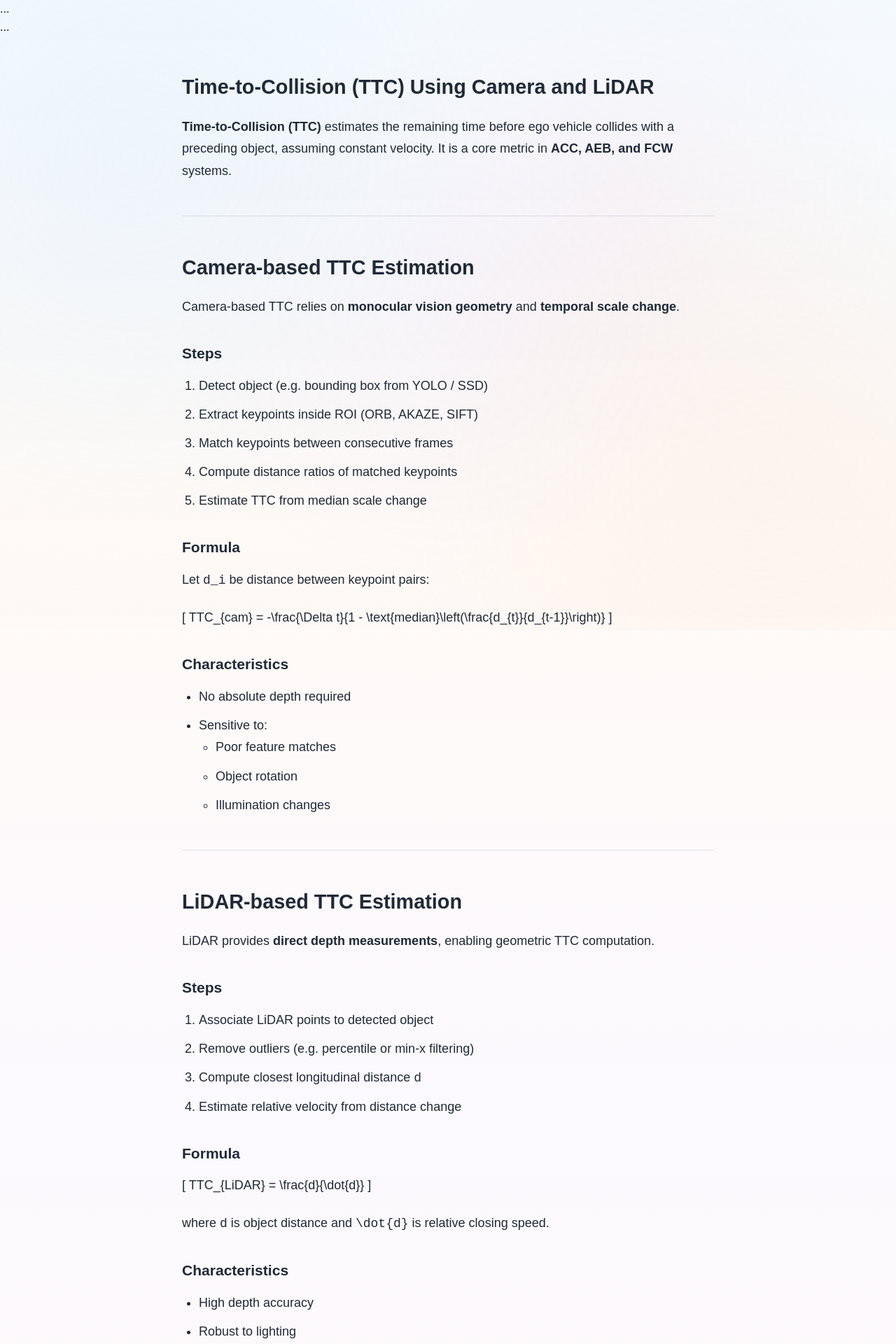
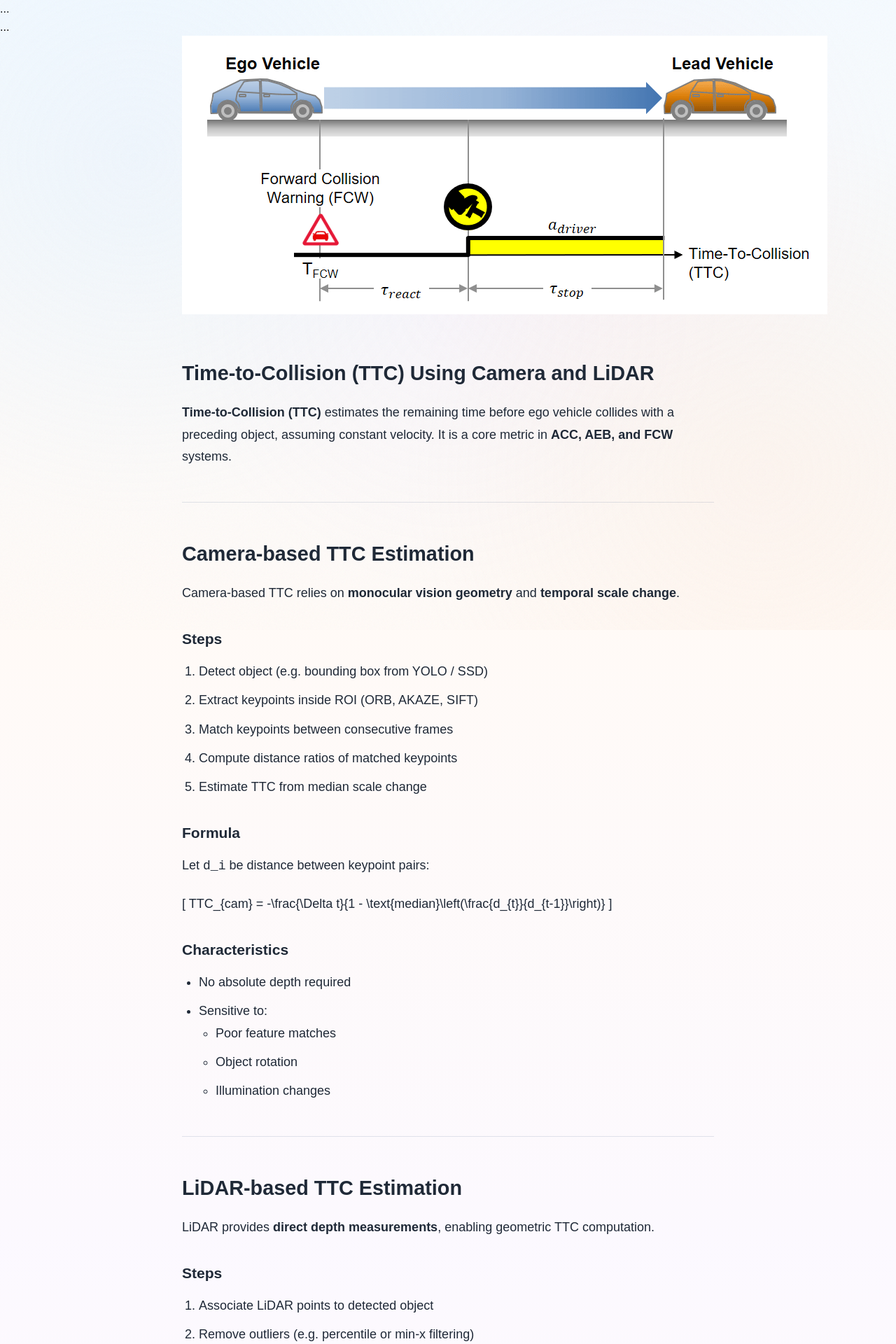
Before and after one commit to saurabhborse95/saurabhborse95.github.io, a Jekyll site: the page built from _posts/2026-02-03-ttc-camera-lidar.md, in a window 1280 px wide. Shown: the top 1920 px of the page at 70% size. Built offline with Jekyll 4.4.1, drawn with Linux system fonts in a browser that asks for light colours.

Commit message:
Include cover image if available in post layout
Add conditional cover image display in post layout

```diff
--- a/_layouts/post.html
+++ b/_layouts/post.html
@@ -3,5 +3,9 @@ layout: default
 ---
 
 <article class="post-content">
+    {% if page.cover %}
+      <img class="post-cover" src="{{ page.cover }}" alt="Cover image">
+    {% endif %}
+
     {{ content }}
 </article>
```
